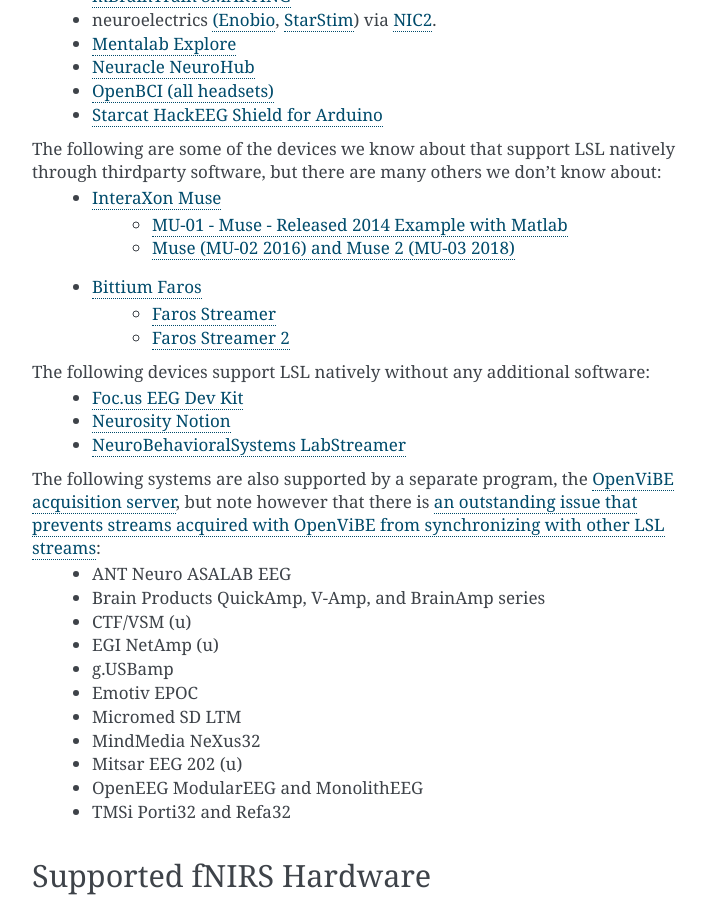
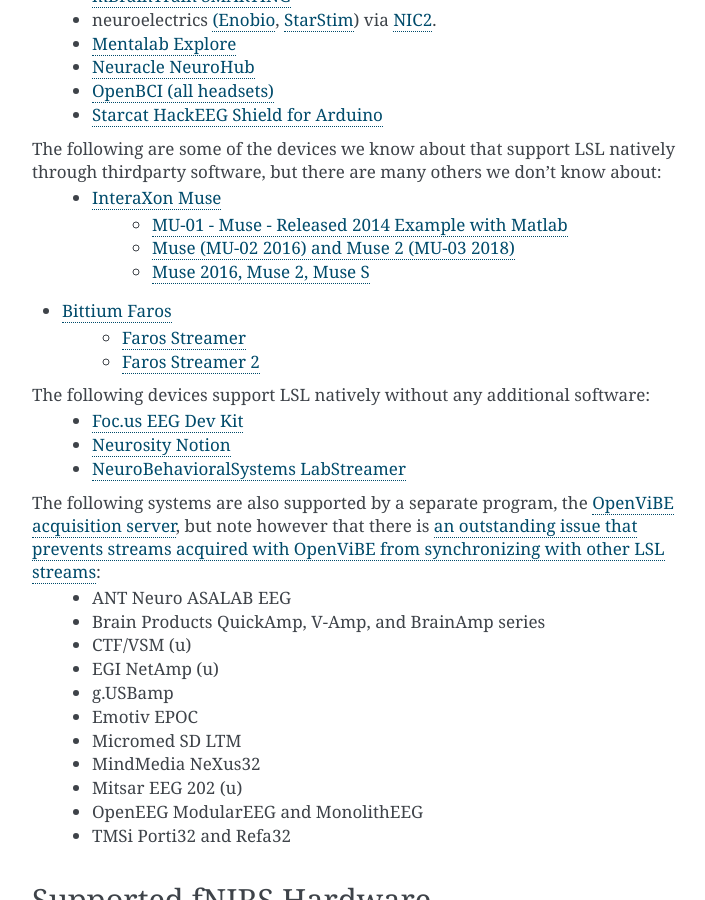
Before and after one commit to sccn/labstreaminglayer, a Sphinx documentation site: the page built from docs/info/supported_devices.rst, in a window 1280 px wide and 900 px high, scrolled down 1136 px. Shown: the whole window, without its empty margins (388-1093 px from the left). Built offline with Sphinx 7.4.7, drawn with Linux system fonts in a browser that asks for light colours.

Commit message:
Update supported_devices.rst

```diff
--- a/docs/info/supported_devices.rst
+++ b/docs/info/supported_devices.rst
@@ -48,7 +48,8 @@
   * `InteraXon Muse <http://www.choosemuse.com/>`__
       * :doc:`MU-01 - Muse - Released 2014 Example with Matlab <matlab_example_with_muse>`
       * `Muse (MU-02 2016) and Muse 2 (MU-03 2018) <https://github.com/alexandrebarachant/muse-lsl>`__
-  * `Bittium Faros <https://www.bittium.com/medical/cardiology>`__
+      * `Muse 2016, Muse 2, Muse S <https://github.com/kowalej/BlueMuse>`__
+* `Bittium Faros <https://www.bittium.com/medical/cardiology>`__
       * `Faros Streamer <https://github.com/bwrc/faros-streamer>`__
       * `Faros Streamer 2 <https://github.com/bwrc/faros-streamer-2>`__
 
```
